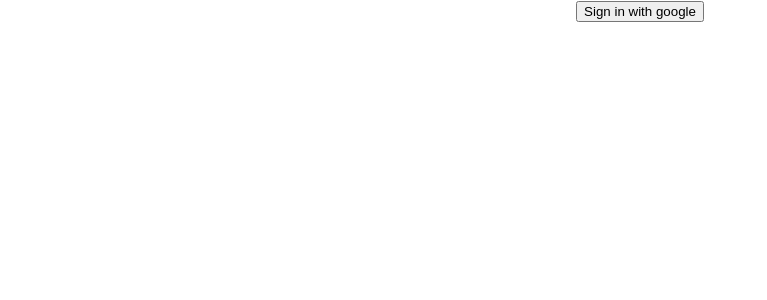
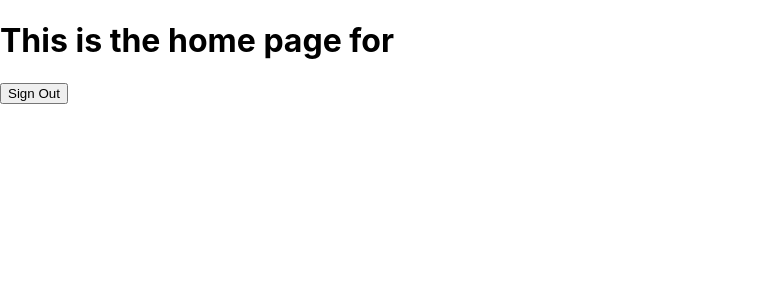
Before and after one commit to jin-jeffrey/resint, a React (Create React App) app in the folder resint-frontend/: page / in a window 1280 px wide. Shown: the top 300 px of the page, without its empty margins (0-767 px from the left). Built offline with nearby package versions, Linux system fonts and the light colour scheme; no server answers.

Commit message:
authentication updates pop up still not working, just opening a new tab

```diff
--- a/resint-frontend/src/App.js
+++ b/resint-frontend/src/App.js
@@ -1,30 +1,42 @@
-import './App.css';
-import React, { useState } from "react";
-import Home from './Home';
-import ErrorPage from './Error';
-import SignInWithGoogle from './signIn';
-
 import {
   BrowserRouter as Router,
   Routes,
   Route,
   Redirect,
 } from "react-router-dom";
+import './App.css';
+import React, { useState } from "react";
+import { signInWithGoogle } from "./firebase";
+import Home from './Home';
+import ErrorPage from './Error';
+import SignIn from './signIn';
+import SignOut from "./signOut";
 
 function App() {
   return (
-    <div className="App">
+    <>
       <Router>
         <Routes>
-          <Route path="/" element={<SignInWithGoogle />} />
-          <Route path="/home/:username" element={<Home />} />
-          <Route path="*" element={<ErrorPage />} />
+          <Route path="/signin" caseSensitive={false} element={<SignIn />}></Route>
+          <Route path="/signout" caseSensitive={false} element={<SignOut />}></Route>
+          <Route path="/" caseSensitive={false} element={<Home />}></Route>
+          <Route path="/*" element={<ErrorPage />} />
         </Routes>
       </Router>
-
-    </div>
+    </>
   );
 
 }
 
 export default App;
+
+
+
+{/* <Router>
+        <Routes>
+          <Route path="/signin" caseSensitive={false} element={<SignIn />}></Route>
+          <Route path="/signout" caseSensitive={false} element={<SignOut />}></Route>
+          <Route index element={<Home />} />
+          <Route path="/*" element={<ErrorPage />} />
+        </Routes>
+      </Router> */}
--- a/resint-frontend/src/Home.jsx
+++ b/resint-frontend/src/Home.jsx
@@ -1,15 +1,11 @@
 import React from "react";
-import { authentication } from './firebase';
-import { useParams } from "react-router-dom";
-
+// import { auth } from './firebase';
+// import { useParams } from "react-router-dom";
+import { signOut } from "firebase/auth";
 const Home = () => {
-    let { username } = useParams();
-    const signOut = () => {
-        authentication.signOut();
-    }
     return (
         <div>
-            This is the home page for {username}!
+            <h1>  This is the home page for {localStorage.getItem("name")}</h1>
             <button onclick={signOut}>Sign Out</button>
         </div>
     );
--- a/resint-frontend/src/SignIn.jsx
+++ b/resint-frontend/src/SignIn.jsx
@@ -1,25 +1,16 @@
 import React from "react";
-import { authentication } from './firebase';
-import { signInWithPopup, GoogleAuthProvider } from "firebase/auth";
-import { useNavigate } from "react-router-dom";
+// import { authentication } from './firebase';
+// import { signInWithPopup, GoogleAuthProvider } from "firebase/auth";
+// import { useNavigate, Navigate, useLocation } from "react-router-dom";
 
-const SignInWithGoogle = () => {
-    let navigate = useNavigate();
-    const provider = new GoogleAuthProvider();
-    signInWithPopup(authentication, provider)
-        .then((re) => {
-            console.log(re);
-        })
-        .catch((err) => {
-            console.log(err);
-        })
+import { signInWithGoogle } from "./firebase";
+const SignIn = () => {
     return (
-        <div>
-            <button onClick={() => { navigate("/home"); }}>
-                Sign in with google
-            </button>
-        </div>
+        <>
+            <h1>Sign In below!</h1>
+            <button onClick={signInWithGoogle}> Sign In with Google </button>
+        </>
     );
 };
 
-export default SignInWithGoogle;
+export default SignIn;
--- a/resint-frontend/src/firebase.js
+++ b/resint-frontend/src/firebase.js
@@ -1,5 +1,6 @@
 import { initializeApp } from 'firebase/app';
-import { getAuth } from "firebase/auth";
+import { getAuth, GoogleAuthProvider, signInWithPopup } from "firebase/auth";
+import { Navigate } from 'react-router-dom';
 
 const firebaseConfig = {
     apiKey: "AIzaSyDOdH8ajmOmNGOk5yk6zvardr86wqAbkio",
@@ -12,4 +13,25 @@ const firebaseConfig = {
 };
 
 const app = initializeApp(firebaseConfig);
-export const authentication = getAuth(app);
+export const auth = getAuth(app);
+
+const provider = new GoogleAuthProvider();
+
+export const signInWithGoogle = () => {
+    signInWithPopup(auth, provider)
+        .then((result) => {
+            console.log(result);
+            const name = result.user.displayName;
+            const email = result.user.email;
+            localStorage.setItem("name", name);
+            localStorage.setItem("email", email);
+            if (email !== null) {
+                return <Navigate to="/" />
+
+            }
+        })
+
+        .catch((error) => {
+            console.log(error);
+        });
+};
--- a/resint-frontend/src/index.js
+++ b/resint-frontend/src/index.js
@@ -2,7 +2,6 @@ import React from 'react';
 import ReactDOM from 'react-dom';
 import './index.css';
 import App from './App';
-
 // import reportWebVitals from './reportWebVitals';
 
 ReactDOM.render(
--- /dev/null
+++ b/resint-frontend/src/signOut.jsx
@@ -0,0 +1,14 @@
+import React from "react";
+import { auth } from "./firebase";
+const SignOut = () => {
+    auth.signOut();
+    return (
+        <div>
+            <h2> Sign Out below!</h2>
+            {/* add on click */}
+            <button> Sign Out</button>
+        </div>
+    );
+};
+
+export default SignOut;
```
